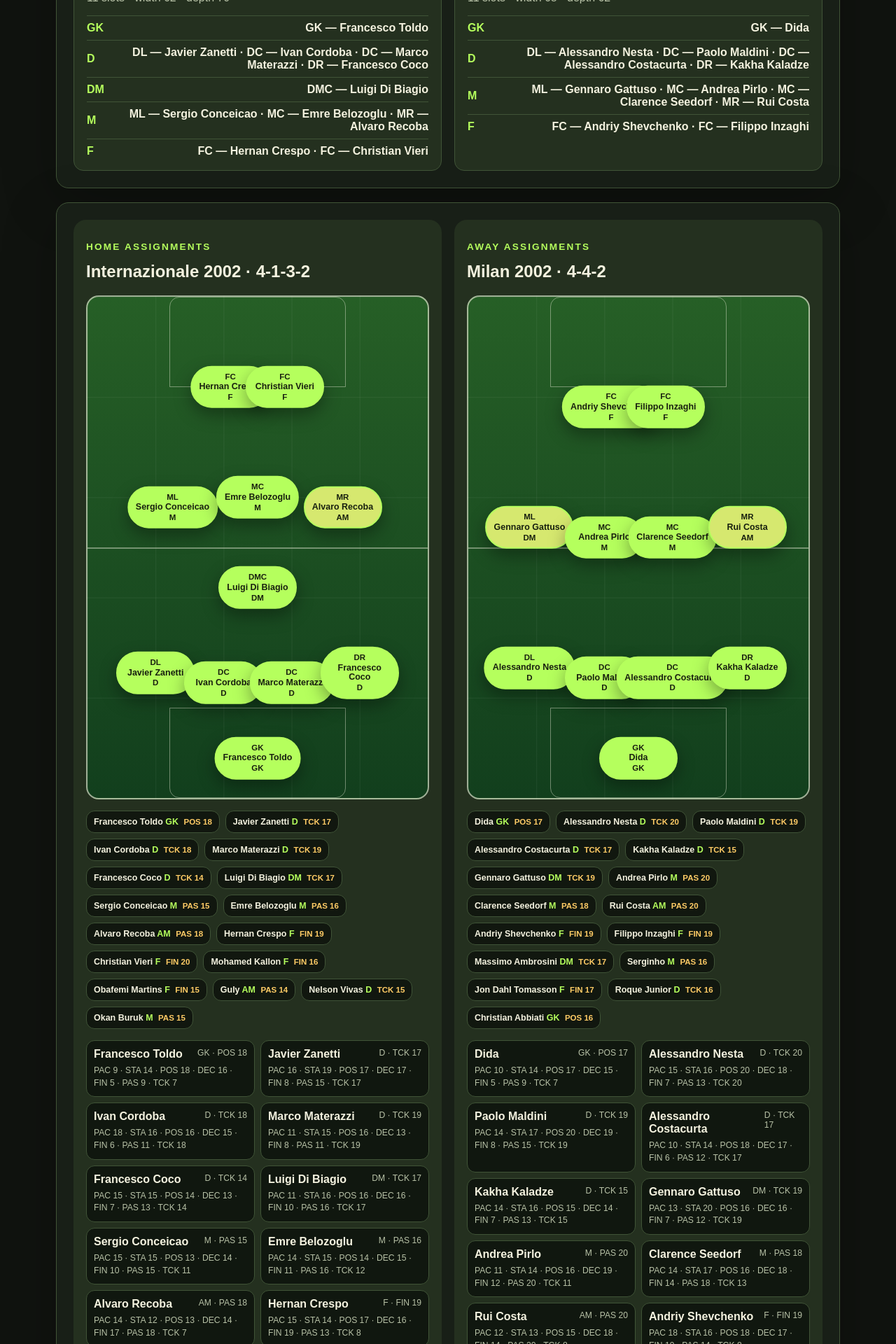
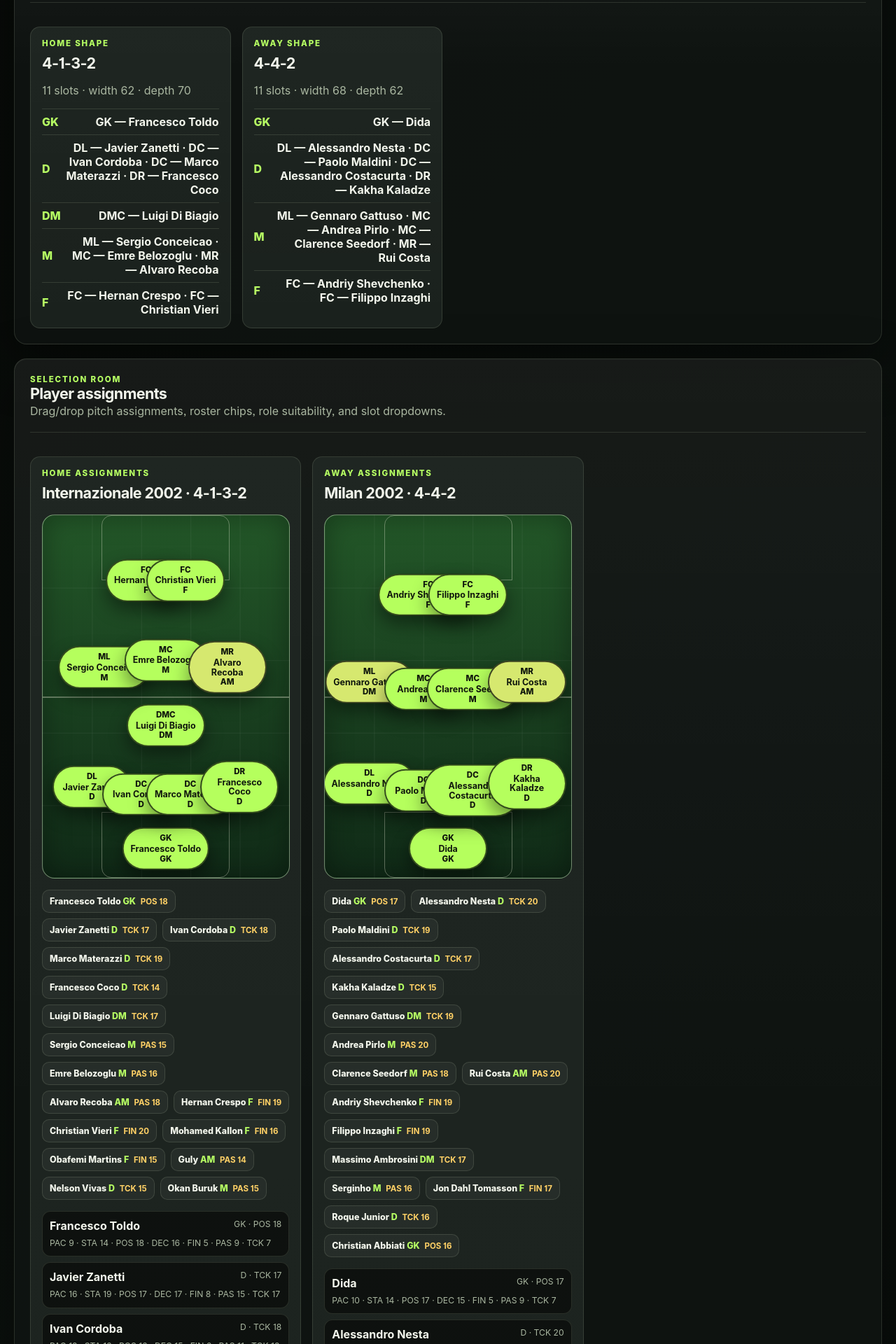
Before and after one commit to xiris/xcm0102, a Next.js app: page / in a window 1280 px wide. Shown: the part 800-2720 px from the top of the page at 70% size. Built offline with nearby package versions, Linux system fonts and the light colour scheme.

Commit message:
feat: modernize match lab layout foundation

```diff
--- a/app/globals.css
+++ b/app/globals.css
@@ -1,165 +1,211 @@
 :root {
   color-scheme: dark;
-  --background: #10130f;
-  --panel: #1a2118;
-  --panel-strong: #24301f;
-  --line: #405437;
-  --text: #f4f2df;
-  --muted: #b8c2a7;
-  --accent: #b5ff5d;
+  --background: #060806;
+  --background-glow: #162214;
+  --panel: rgb(16 20 18 / 0.92);
+  --panel-strong: #171e1a;
+  --panel-elevated: #202922;
+  --line: rgb(232 255 214 / 0.12);
+  --line-strong: rgb(232 255 214 / 0.22);
+  --text: #f3f6ec;
+  --muted: #aab7a1;
+  --subtle: #74806f;
+  --accent: #b6ff63;
+  --accent-2: #ffd166;
   --danger: #ff8d7a;
+  --success: #66e38f;
+  --shadow: rgb(0 0 0 / 0.35);
 }
 
 * { box-sizing: border-box; }
 
+html { background: var(--background); }
+
 body {
   margin: 0;
-  background: radial-gradient(circle at top left, #26391d, var(--background) 38rem);
+  background:
+    radial-gradient(circle at top left, rgb(36 55 29 / 0.92), transparent 33rem),
+    linear-gradient(135deg, #060806 0%, #0b100d 48%, #060806 100%);
   color: var(--text);
-  font-family: Arial, Helvetica, sans-serif;
+  font-family: Inter, ui-sans-serif, system-ui, -apple-system, BlinkMacSystemFont, "Segoe UI", sans-serif;
+  font-feature-settings: "cv01", "ss03";
 }
 
 .shell {
-  width: min(1120px, calc(100% - 32px));
+  width: min(1240px, calc(100% - 32px));
   margin: 0 auto;
   padding: 48px 0;
 }
 
 .hero {
+  border-bottom: 1px solid var(--line);
   margin-bottom: 24px;
+  padding-bottom: 24px;
 }
 
 .eyebrow {
   color: var(--accent);
-  font-size: 0.85rem;
-  font-weight: 700;
+  font-size: 0.72rem;
+  font-weight: 800;
   letter-spacing: 0.16em;
+  margin: 0 0 8px;
   text-transform: uppercase;
 }
 
 h1 {
-  font-size: clamp(2.5rem, 7vw, 5rem);
-  line-height: 0.95;
+  font-size: clamp(2.75rem, 7vw, 5.6rem);
+  font-weight: 680;
+  letter-spacing: -0.07em;
+  line-height: 0.92;
   margin: 0 0 16px;
 }
 
-h2, h3 { margin-top: 0; }
+h2,
+h3 { margin-top: 0; }
 
-.hero p:not(.eyebrow) {
-  max-width: 720px;
+h2 {
+  font-size: 1.35rem;
+  letter-spacing: -0.03em;
+}
+
+h3 {
+  font-size: 0.98rem;
+  letter-spacing: -0.01em;
+}
+
+.hero p:not(.eyebrow),
+.panel-header p:not(.eyebrow) {
+  max-width: 760px;
   color: var(--muted);
   line-height: 1.6;
+  margin: 0;
 }
 
 .panel {
-  background: color-mix(in srgb, var(--panel) 88%, transparent);
+  background: linear-gradient(180deg, rgb(255 255 255 / 0.035), transparent 34%), var(--panel);
   border: 1px solid var(--line);
   border-radius: 18px;
-  padding: 24px;
-  box-shadow: 0 20px 80px rgb(0 0 0 / 0.24);
+  box-shadow: 0 24px 80px var(--shadow), inset 0 1px 0 rgb(255 255 255 / 0.04);
   margin-bottom: 20px;
+  padding: 22px;
 }
+
+.panel-header {
+  border-bottom: 1px solid var(--line);
+  grid-column: 1 / -1;
+  margin-bottom: 18px;
+  padding-bottom: 16px;
+}
+
+.panel-header h2,
+.panel-header p { margin-bottom: 0; }
+
+.panel-header-compact {
+  border: 0;
+  margin: 0;
+  padding: 0;
+}
+
+.panel-header-compact h2 { display: none; }
 
 .controls {
   display: grid;
-  grid-template-columns: repeat(auto-fit, minmax(210px, 1fr));
-  gap: 18px;
+  grid-template-columns: repeat(auto-fit, minmax(190px, 1fr));
+  gap: 14px;
   align-items: end;
 }
 
 label {
   display: grid;
-  gap: 8px;
+  gap: 7px;
   color: var(--muted);
-  font-size: 0.9rem;
+  font-size: 0.82rem;
+  font-weight: 650;
 }
 
-input, select, button {
+input,
+select,
+button {
   width: 100%;
-  border: 1px solid var(--line);
-  border-radius: 12px;
-  background: #0c100b;
+  border: 1px solid var(--line-strong);
+  border-radius: 10px;
+  background: rgb(4 7 5 / 0.82);
   color: var(--text);
-  padding: 12px 14px;
+  padding: 10px 12px;
   font: inherit;
 }
 
-button {
-  background: var(--accent);
-  color: #18200f;
-  border-color: var(--accent);
-  cursor: pointer;
-  font-weight: 800;
+input:focus,
+select:focus,
+button:focus-visible {
+  outline: 2px solid rgb(182 255 99 / 0.35);
+  outline-offset: 2px;
 }
 
+button {
+  background: linear-gradient(180deg, #c8ff82, var(--accent));
+  border-color: rgb(182 255 99 / 0.74);
+  color: #10170d;
+  cursor: pointer;
+  font-weight: 850;
+}
+
+button:hover:not(:disabled) { filter: brightness(1.04); }
+
 button:disabled {
-  cursor: wait;
-  opacity: 0.7;
+  cursor: not-allowed;
+  opacity: 0.55;
 }
 
 .error {
-  border-color: var(--danger);
+  border-color: rgb(255 141 122 / 0.65);
   color: var(--danger);
 }
 
 .empty {
   color: var(--muted);
-}
-
-table {
-  width: 100%;
-  border-collapse: collapse;
-  margin: 16px 0 24px;
-}
-
-th, td {
-  border-bottom: 1px solid var(--line);
-  padding: 12px 8px;
-  text-align: left;
-}
-
-th:not(:first-child), td:not(:first-child) {
-  text-align: right;
+  font-weight: 700;
 }
 
 .grid,
 .formation-grid,
-.assignment-grid {
+.assignment-grid,
+.stat-groups {
   display: grid;
-  grid-template-columns: repeat(auto-fit, minmax(220px, 1fr));
-  gap: 18px;
+  grid-template-columns: repeat(auto-fit, minmax(240px, 1fr));
+  gap: 16px;
 }
 
 .assignment-grid {
-  grid-template-columns: repeat(auto-fit, minmax(320px, 1fr));
+  grid-template-columns: repeat(auto-fit, minmax(340px, 1fr));
 }
 
-.assignment-card {
-  background: var(--panel-strong);
-  border: 1px solid var(--border);
-  border-radius: 18px;
-  padding: 18px;
+.assignment-card,
+.formation-card,
+.stat-card,
+.info-list,
+.interactive-status,
+.score-strip {
+  background: linear-gradient(180deg, rgb(255 255 255 / 0.035), rgb(255 255 255 / 0.01)), var(--panel-strong);
+  border: 1px solid var(--line);
+  border-radius: 14px;
+  padding: 16px;
 }
 
-.assignment-list {
-  display: grid;
-  gap: 10px;
-  margin-top: 16px;
-}
+.assignment-card { min-width: 0; }
 
-.pitch-shell {
-  margin: 16px 0;
-}
+.pitch-shell { margin: 16px 0; }
 
 .pitch-board {
   aspect-ratio: 0.68;
   background:
-    linear-gradient(90deg, rgb(255 255 255 / 0.06) 1px, transparent 1px),
-    linear-gradient(rgb(255 255 255 / 0.06) 1px, transparent 1px),
-    linear-gradient(180deg, #265f26, #123f1d);
+    linear-gradient(90deg, rgb(255 255 255 / 0.055) 1px, transparent 1px),
+    linear-gradient(rgb(255 255 255 / 0.055) 1px, transparent 1px),
+    linear-gradient(180deg, #235728, #102a17);
   background-size: 20% 20%, 20% 20%, cover;
-  border: 2px solid rgb(244 242 223 / 0.62);
+  border: 1px solid rgb(232 255 214 / 0.42);
   border-radius: 18px;
+  box-shadow: inset 0 0 38px rgb(0 0 0 / 0.35);
   min-height: 520px;
   overflow: hidden;
   position: relative;
@@ -167,7 +213,7 @@
 
 .pitch-line,
 .pitch-box {
-  border: 1px solid rgb(244 242 223 / 0.42);
+  border: 1px solid rgb(244 242 223 / 0.34);
   position: absolute;
   pointer-events: none;
 }
@@ -197,9 +243,9 @@
 }
 
 .pitch-marker {
-  border: 2px solid var(--accent);
+  border: 2px solid rgb(4 7 5 / 0.72);
   border-radius: 999px;
-  box-shadow: 0 10px 24px rgb(0 0 0 / 0.35);
+  box-shadow: 0 12px 26px rgb(0 0 0 / 0.42);
   display: grid;
   gap: 2px;
   min-width: 112px;
@@ -221,21 +267,10 @@
   line-height: 1.1;
 }
 
-.suitability-natural {
-  background: #b5ff5d;
-}
-
-.suitability-acceptable {
-  background: #d6e86f;
-}
-
-.suitability-risky {
-  background: #ffcc66;
-}
-
-.suitability-severe {
-  background: #ff8d7a;
-}
+.suitability-natural { background: #b5ff5d; }
+.suitability-acceptable { background: #d6e86f; }
+.suitability-risky { background: #ffcc66; }
+.suitability-severe { background: #ff8d7a; }
 
 .roster-rail {
   display: flex;
@@ -244,8 +279,9 @@
   margin-bottom: 16px;
 }
 
-.roster-chip {
-  background: #11170f;
+.roster-chip,
+.replay-controls button {
+  background: rgb(255 255 255 / 0.045);
   border-color: var(--line);
   color: var(--text);
   font-size: 0.78rem;
@@ -253,12 +289,10 @@
   width: auto;
 }
 
-.roster-chip span {
-  color: var(--accent);
-}
+.roster-chip span { color: var(--accent); }
 
 .roster-chip strong {
-  color: #ffcc66;
+  color: var(--accent-2);
   font-size: 0.72rem;
   margin-left: 4px;
 }
@@ -271,7 +305,7 @@
 }
 
 .player-card {
-  background: #10170f;
+  background: rgb(5 8 6 / 0.62);
   border: 1px solid var(--line);
   border-radius: 12px;
   padding: 10px;
@@ -295,6 +329,12 @@
   margin-top: 6px;
 }
 
+.assignment-list {
+  display: grid;
+  gap: 10px;
+  margin-top: 16px;
+}
+
 .assignment-row {
   display: grid;
   grid-template-columns: 64px 1fr;
@@ -304,37 +344,24 @@
 
 .assignment-row span {
   color: var(--muted);
-  font-weight: 800;
+  font-weight: 850;
 }
 
-.assignment-row select {
-  width: 100%;
-}
+.assignment-row select { width: 100%; }
 
 .warnings {
-  color: #ffcc66;
+  color: var(--accent-2);
   margin-top: 14px;
 }
 
 .ok-note {
-  color: var(--muted);
+  color: var(--success);
   margin-top: 14px;
 }
 
-.formation-card {
-  background: var(--panel-strong);
-  border: 1px solid var(--line);
-  border-radius: 14px;
-  padding: 18px;
-}
+.formation-card h2 { margin-bottom: 8px; }
 
-.formation-card h2 {
-  margin-bottom: 8px;
-}
-
-.formation-card p:not(.eyebrow) {
-  color: var(--muted);
-}
+.formation-card p:not(.eyebrow) { color: var(--muted); }
 
 .formation-lines {
   display: grid;
@@ -352,16 +379,113 @@
 
 .formation-line span {
   color: var(--accent);
-  font-weight: 800;
+  font-weight: 850;
 }
 
-.formation-line strong {
-  text-align: right;
+.formation-line strong { text-align: right; }
+
+.match-console { display: grid; gap: 16px; }
+
+.score-strip {
+  align-items: baseline;
+  display: flex;
+  flex-wrap: wrap;
+  gap: 8px 18px;
+  justify-content: space-between;
 }
+
+.score-strip h2 {
+  font-size: clamp(1.8rem, 4vw, 3.4rem);
+  letter-spacing: -0.055em;
+  margin: 0;
+}
+
+.score-kicker {
+  color: var(--subtle);
+  font-size: 0.72rem;
+  font-weight: 850;
+  letter-spacing: 0.12em;
+  text-transform: uppercase;
+}
+
+.replay-controls {
+  align-items: center;
+  display: flex;
+  flex-wrap: wrap;
+  gap: 10px;
+}
+
+.interactive-status {
+  border-color: rgb(182 255 99 / 0.26);
+}
+
+.interactive-status p { color: var(--muted); }
+
+.stat-card { padding: 0; overflow: hidden; }
+
+.stat-card h3 {
+  background: rgb(255 255 255 / 0.035);
+  border-bottom: 1px solid var(--line);
+  color: var(--accent-2);
+  font-size: 0.76rem;
+  letter-spacing: 0.12em;
+  margin: 0;
+  padding: 10px 12px;
+  text-transform: uppercase;
+}
+
+table {
+  width: 100%;
+  border-collapse: collapse;
+}
+
+th,
+td {
+  border-bottom: 1px solid var(--line);
+  padding: 9px 10px;
+  text-align: left;
+}
+
+tr:last-child td { border-bottom: 0; }
+
+th {
+  color: var(--subtle);
+  font-size: 0.68rem;
+  letter-spacing: 0.12em;
+  text-transform: uppercase;
+}
+
+td {
+  color: var(--text);
+  font-size: 0.88rem;
+  font-weight: 700;
+}
+
+th:not(:first-child),
+td:not(:first-child) { text-align: right; }
+
+.console-grid { align-items: start; }
+
+.info-list h3 { margin-bottom: 10px; }
 
 ul {
   margin: 0;
-  padding-left: 20px;
+  padding-left: 18px;
   color: var(--muted);
   line-height: 1.55;
 }
+
+li + li { margin-top: 5px; }
+
+@media (max-width: 720px) {
+  .shell {
+    width: min(100% - 20px, 1240px);
+    padding: 28px 0;
+  }
+
+  .panel { padding: 16px; }
+  .assignment-grid { grid-template-columns: 1fr; }
+  .pitch-board { min-height: 430px; }
+  .score-strip { display: grid; }
+  .replay-controls button { width: 100%; }
+}
--- a/scripts/run-mission-tests.ts
+++ b/scripts/run-mission-tests.ts
@@ -469,6 +469,10 @@
   {
     label: 'MISSION 116: authoritative resume web formatting',
     args: ['vitest', 'run', 'tests/web/interactiveReplayViewModel.test.ts', '-t', 'formats authoritative']
+  },
+  {
+    label: 'MISSION 117: match lab layout modernization contract',
+    args: ['vitest', 'run', 'tests/web/matchLabLayoutViewModel.test.ts']
   }
 ];
 
--- a/src/web/MatchLab.tsx
+++ b/src/web/MatchLab.tsx
@@ -13,6 +13,11 @@
 } from './assignmentState';
 import { createFormationPreview, type FormationPreview } from './formationPreview';
 import { createInteractiveReplayViewModel } from './interactiveReplayViewModel';
+import {
+  createMatchLabLayoutViewModel,
+  groupMatchStatRows,
+  type MatchLabSection
+} from './matchLabLayoutViewModel';
 import { createMatchResultViewModel } from './matchResultViewModel';
 import { createPitchAssignmentViewModel, type PitchAssignmentViewModel } from './pitchAssignmentViewModel';
 import { createPlayerAttributeCards, type PlayerAttributeCard } from './playerAttributeCards';
@@ -61,7 +66,10 @@
   const [error, setError] = useState<string | null>(null);
   const [isLoading, setIsLoading] = useState(false);
 
+  const layout = useMemo(() => createMatchLabLayoutViewModel(), []);
+  const section = (id: (typeof layout.sections)[number]['id']) => layout.sections.find((item) => item.id === id)!;
   const viewModel = useMemo(() => (result ? createMatchResultViewModel(result) : null), [result]);
+  const statGroups = useMemo(() => (viewModel ? groupMatchStatRows(viewModel.statRows) : []), [viewModel]);
   const interactiveState = useMemo(() => (result && isInteractiveReplay ? createInteractiveMatchState(result, { currentMinute: interactiveMinute }) : null), [interactiveMinute, isInteractiveReplay, result]);
   const interactiveViewModel = useMemo(() => (interactiveState && result ? createInteractiveReplayViewModel(interactiveState, managerCommands, result.events) : null), [interactiveState, managerCommands, result]);
   const homeFormationPreview = useMemo(() => createFormationPreview(homeFormation, homeAssignments), [homeFormation, homeAssignments]);
@@ -129,15 +137,13 @@
   return (
     <main className="shell">
       <section className="hero">
-        <p className="eyebrow">CM0102 Online</p>
-        <h1>Match Lab</h1>
-        <p>
-          Pick a formation and tune mentality, pressing, transition style, familiarity, and WIB/WOB
-          movement intensity, then run a deterministic server-authoritative match simulation.
-        </p>
+        <p className="eyebrow">{layout.hero.eyebrow}</p>
+        <h1>{layout.hero.title}</h1>
+        <p>{layout.hero.summary}</p>
       </section>
 
       <form className="panel controls" onSubmit={runSimulation}>
+        <PanelHeader section={section('setup')} />
         <label>
           Seed
           <input type="number" value={seed} onChange={(event) => setSeed(Number(event.target.value))} />
@@ -171,11 +177,13 @@
       </form>
 
       <section className="panel formation-grid">
+        <PanelHeader section={section('team-shape')} />
         <FormationPreviewCard title="Home shape" preview={homeFormationPreview} />
         <FormationPreviewCard title="Away shape" preview={awayFormationPreview} />
       </section>
 
       <section className="panel assignment-grid">
+        <PanelHeader section={section('assignments')} />
         <AssignmentEditor title="Home assignments" state={homeAssignments} pitch={homePitch} playerCards={homePlayerCards} warnings={homeWarnings} onMovePlayer={(playerId, slotId) => setHomeAssignments((current) => movePlayerToSlot(current, playerId, slotId))} />
         <AssignmentEditor title="Away assignments" state={awayAssignments} pitch={awayPitch} playerCards={awayPlayerCards} warnings={awayWarnings} onMovePlayer={(playerId, slotId) => setAwayAssignments((current) => movePlayerToSlot(current, playerId, slotId))} />
       </section>
@@ -183,9 +191,14 @@
       {error ? <section className="panel error">{error}</section> : null}
 
       {viewModel ? (
-        <section className="panel result">
+        <section className="panel result match-console">
+          <PanelHeader section={section('match-console')} />
+          <div className="score-strip">
+            <span className="score-kicker">Final / replay scoreline</span>
             <h2>{interactiveViewModel?.scoreLine ?? viewModel.scoreTitle}</h2>
+          </div>
           <div className="replay-controls">
+            <PanelHeader section={section('replay-controls')} compact />
             <button type="button" onClick={() => { setIsInteractiveReplay(true); setInteractiveMinute(0); setManagerCommands([]); }}>Start interactive replay</button>
             <button type="button" disabled={!interactiveState || interactiveState.isComplete} onClick={() => interactiveState ? setInteractiveMinute(interactiveState.currentMinute) : undefined}>
               {interactiveViewModel?.continueLabel ?? 'Continue to next key event'}
@@ -204,30 +217,47 @@
               </div>
             </div>
           ) : null}
+          <div className="stat-groups" aria-label="Grouped match statistics">
+            {statGroups.map((group) => (
+              <section className="stat-card" key={group.id}>
+                <h3>{group.title}</h3>
                 <table>
                   <thead>
                     <tr><th>Stat</th><th>Home</th><th>Away</th></tr>
                   </thead>
                   <tbody>
-              {viewModel.statRows.map((row) => (
+                    {group.rows.map((row) => (
                       <tr key={row.label}><td>{row.label}</td><td>{row.home}</td><td>{row.away}</td></tr>
                     ))}
                   </tbody>
                 </table>
+              </section>
+            ))}
+          </div>
 
-          <div className="grid">
+          <div className="grid console-grid">
             <InfoList title={interactiveViewModel ? 'Interactive events' : 'Events'} items={interactiveViewModel?.events ?? viewModel.events} />
-            {interactiveViewModel ? <InfoList title="Manager commands" items={interactiveViewModel.commands.length > 0 ? interactiveViewModel.commands : ['No manager commands recorded yet.']} /> : null}
+            {interactiveViewModel ? <InfoList title={section('manager-commands').title} eyebrow={section('manager-commands').eyebrow} items={interactiveViewModel.commands.length > 0 ? interactiveViewModel.commands : ['No manager commands recorded yet.']} /> : null}
             {interactiveViewModel ? <InfoList title="Command effects" items={interactiveViewModel.effects} /> : null}
-            {interactiveViewModel ? <InfoList title="Projected remaining replay" items={interactiveViewModel.projectedReplay} /> : null}
-            <InfoList title="Diagnostics" items={viewModel.diagnostics} />
-            <InfoList title="Replay" items={viewModel.replay} />
+            {interactiveViewModel ? <InfoList title={section('projection').title} eyebrow={section('projection').eyebrow} items={interactiveViewModel.projectedReplay} /> : null}
+            <InfoList title={section('diagnostics').title} eyebrow={section('diagnostics').eyebrow} items={viewModel.diagnostics} />
+            <InfoList title={section('replay-metadata').title} eyebrow={section('replay-metadata').eyebrow} items={viewModel.replay} />
           </div>
         </section>
       ) : (
         <section className="panel empty">Run a match to generate score, stats, events, diagnostics, and replay metadata.</section>
       )}
     </main>
+  );
+}
+
+function PanelHeader({ section, compact = false }: { section: MatchLabSection; compact?: boolean }) {
+  return (
+    <header className={compact ? 'panel-header panel-header-compact' : 'panel-header'}>
+      <p className="eyebrow">{section.eyebrow}</p>
+      <h2>{section.title}</h2>
+      {!compact ? <p>{section.summary}</p> : null}
+    </header>
   );
 }
 
@@ -362,9 +392,10 @@
   );
 }
 
-function InfoList({ title, items }: { title: string; items: string[] }) {
+function InfoList({ title, items, eyebrow }: { title: string; items: string[]; eyebrow?: string }) {
   return (
-    <section>
+    <section className="info-list">
+      {eyebrow ? <p className="eyebrow">{eyebrow}</p> : null}
       <h3>{title}</h3>
       <ul>
         {items.map((item) => <li key={item}>{item}</li>)}
--- /dev/null
+++ b/src/web/matchLabLayoutViewModel.ts
@@ -0,0 +1,125 @@
+export type MatchLabSectionId =
+  | 'setup'
+  | 'team-shape'
+  | 'assignments'
+  | 'match-console'
+  | 'replay-controls'
+  | 'manager-commands'
+  | 'projection'
+  | 'diagnostics'
+  | 'replay-metadata';
+
+export type MatchLabSection = {
+  id: MatchLabSectionId;
+  eyebrow: string;
+  title: string;
+  summary: string;
+};
+
+export type MatchLabLayoutViewModel = {
+  hero: {
+    eyebrow: string;
+    title: string;
+    summary: string;
+  };
+  sections: MatchLabSection[];
+};
+
+export type LayoutStatRow = {
+  label: string;
+  home: string;
+  away: string;
+};
+
+export type LayoutStatGroup = {
+  id: 'summary' | 'attacking' | 'tactical';
+  title: string;
+  rows: LayoutStatRow[];
+};
+
+const sections: MatchLabSection[] = [
+  {
+    id: 'setup',
+    eyebrow: 'Pre-match desk',
+    title: 'Match setup',
+    summary: 'Seed, quality, formations, familiarity, mentality, pressing, transitions, and movement.'
+  },
+  {
+    id: 'team-shape',
+    eyebrow: 'Tactical board',
+    title: 'Team shape',
+    summary: 'Formation lines and positional balance for both sides before kickoff.'
+  },
+  {
+    id: 'assignments',
+    eyebrow: 'Selection room',
+    title: 'Player assignments',
+    summary: 'Drag/drop pitch assignments, roster chips, role suitability, and slot dropdowns.'
+  },
+  {
+    id: 'match-console',
+    eyebrow: 'Live desk',
+    title: 'Match console',
+    summary: 'Score, grouped stats, events, and manager-readable explanation in one dense console.'
+  },
+  {
+    id: 'replay-controls',
+    eyebrow: 'Replay booth',
+    title: 'Replay controls',
+    summary: 'Start, advance, or exit the interactive key-event replay.'
+  },
+  {
+    id: 'manager-commands',
+    eyebrow: 'Touchline log',
+    title: 'Manager commands',
+    summary: 'Recorded in-match manager interventions at replay pause points.'
+  },
+  {
+    id: 'projection',
+    eyebrow: 'Projection layer',
+    title: 'Projected remaining replay',
+    summary: 'Command-sensitive future replay projection kept separate from server-authoritative output.'
+  },
+  {
+    id: 'diagnostics',
+    eyebrow: 'Analyst notes',
+    title: 'Diagnostics',
+    summary: 'Readable explanations for tactical and simulation outcomes.'
+  },
+  {
+    id: 'replay-metadata',
+    eyebrow: 'Audit trail',
+    title: 'Replay metadata',
+    summary: 'Seed, engine version, command count, and deterministic replay metadata.'
+  }
+];
+
+const summaryLabels = new Set(['Possession', 'Goals']);
+const attackingLabels = new Set(['Shots', 'Shots on target']);
+
+export function createMatchLabLayoutViewModel(): MatchLabLayoutViewModel {
+  return {
+    hero: {
+      eyebrow: 'CM0102 Online',
+      title: 'Match Lab',
+      summary: 'Server-authoritative tactical sandbox for deterministic match simulation and interactive replay.'
+    },
+    sections
+  };
+}
+
+export function getMatchLabSection(id: MatchLabSectionId): MatchLabSection {
+  return sections.find((section) => section.id === id)!;
+}
+
+export function groupMatchStatRows(rows: LayoutStatRow[]): LayoutStatGroup[] {
+  const summary = rows.filter((row) => summaryLabels.has(row.label));
+  const attacking = rows.filter((row) => attackingLabels.has(row.label));
+  const tactical = rows.filter((row) => !summaryLabels.has(row.label) && !attackingLabels.has(row.label));
+
+  return [
+    { id: 'summary', title: 'Summary', rows: summary },
+    { id: 'attacking', title: 'Attacking', rows: attacking },
+    { id: 'tactical', title: 'Tactical load', rows: tactical }
+  ];
+}
```
Also changed, not shown: 5 other files (tests, documents, lock files or other folders). Lines whose indentation alone changed are shown as unchanged.
